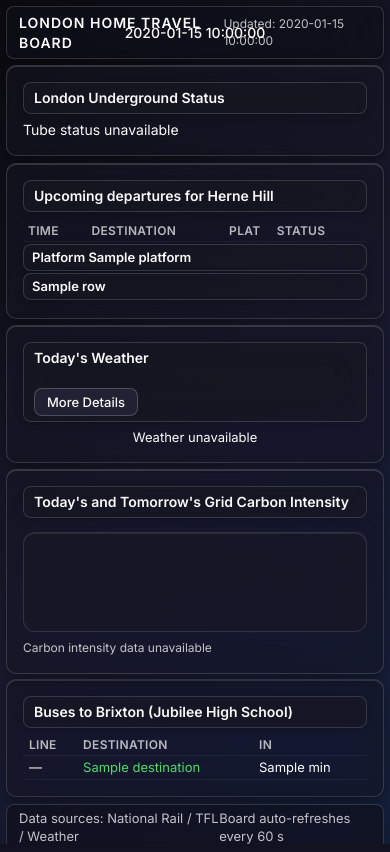
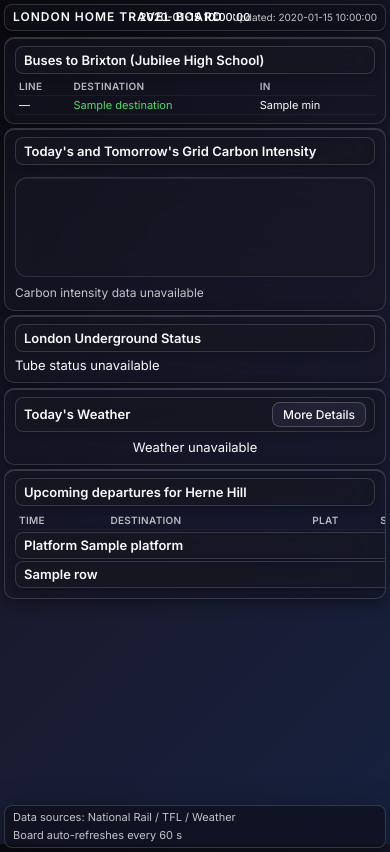
Before and after one commit to blu3skies/Departures_Board, a Flask app: template templates/index.html in a window 390 px wide. Run offline with Flask 3, Linux system fonts and the light colour scheme; the template is opened without the code that fills it: most values are stand-ins (such as "Sample title", 1, 10 or a date in 2020).

Commit message:
changes to styling to better suit phone

```diff
--- a/static/styles.css
+++ b/static/styles.css
@@ -871,8 +871,250 @@ body::after {
   flex-shrink: 0;
 }
 
-/* Responsive */
-@media (max-width: 768px) {
+/* Responsive - Mobile Phones Only (< 600px) */
+@media (max-width: 599px) {
+  body {
+    font-size: 13px;
+    height: auto;
+    min-height: 100vh;
+    overflow-y: auto;
+  }
+
+  .screen {
+    height: auto;
+    min-height: 100vh;
+    overflow-y: auto;
+    padding: 4px;
+  }
+
+  .layout {
+    display: flex;
+    flex-direction: column;
+    height: auto;
+    gap: 4px;
+  }
+
+  .tube-panel,
+  .bus-panel,
+  .train-panel {
+    min-height: auto;
+  }
+
+  /* Reorder sections for mobile: Bus, Carbon, Tube, Weather, Train */
+  .bus-panel {
+    order: 1;
+  }
+
+  .carbon-panel {
+    order: 2;
+  }
+
+  .tube-panel {
+    order: 3;
+  }
+
+  .weather-panel {
+    order: 4;
+  }
+
+  .train-panel {
+    order: 5;
+  }
+
+  .bottom-panels {
+    display: contents;
+  }
+
+  .train-panel {
+    overflow-x: auto;
+    -webkit-overflow-scrolling: touch;
+  }
+
+  .bottom-panels {
+    grid-column: 1;
+    grid-template-columns: 1fr;
+    gap: 4px;
+  }
+
+  .panel {
+    padding: 8px 10px;
+    min-height: auto;
+  }
+
+  .panel-title {
+    font-size: 13px;
+    padding: 4px 8px;
+    margin-bottom: 4px;
+    flex-direction: column;
+    align-items: flex-start;
+    gap: 6px;
+  }
+
+  /* Keep weather panel title as row layout */
+  .weather-panel .panel-title {
+    flex-direction: row;
+    align-items: center;
+    justify-content: space-between;
+  }
+
+  .weather-title-summary {
+    width: 100%;
+    text-align: left;
+    justify-content: flex-start;
+    font-size: 11px;
+  }
+
+  .panel-title .weather-more-details-btn {
+    margin-left: 0;
+    margin-top: 4px;
+    padding: 4px 10px;
+    font-size: 12px;
+  }
+
+  .weather-panel .panel-title .weather-more-details-btn {
+    margin-left: auto;
+    margin-top: 0;
+  }
+
+  /* Tube status - stack vertically on mobile */
+  .tube-row {
+    grid-template-columns: 100px 1fr auto;
+    gap: 6px;
+    padding: 3px 6px;
+    font-size: 12px;
+  }
+
+  .tube-name {
+    font-size: 12px;
+  }
+
+  .tube-status-text {
+    font-size: 12px;
+    padding-left: 8px;
+  }
+
+  .reason-toggle {
+    padding: 2px 6px;
+    font-size: 11px;
+  }
+
+  /* Train departures table - horizontal scroll */
+  .departures-table {
+    font-size: 12px;
+    min-width: 500px;
+  }
+
+  .departures-table th,
+  .departures-table td {
+    padding: 2px 4px;
+    font-size: 11px;
+  }
+
+  .departures-table th {
+    font-size: 10px;
+  }
+
+  /* Bus table */
+  .bus-table {
+    font-size: 12px;
+  }
+
+  .bus-table th,
+  .bus-table td {
+    padding: 2px 4px;
+    font-size: 11px;
+  }
+
+  .bus-table th {
+    font-size: 10px;
+  }
+
+  /* Weather grid - 2x2 grid on mobile */
+  .weather-grid {
+    grid-template-columns: repeat(2, 1fr);
+    gap: 3px;
+  }
+
+  .weather-column {
+    display: flex;
+    flex-direction: column;
+    gap: 3px;
+  }
+
+  .weather-seg {
+    padding: 4px 6px;
+  }
+
+  .seg-icon {
+    font-size: 20px;
+  }
+
+  .seg-title {
+    font-size: 11px;
+  }
+
+  .seg-line {
+    font-size: 10px;
+  }
+
+  /* Carbon chart */
+  .carbon-chart-wrapper {
+    height: 100px;
+    padding: 6px;
+    overflow-x: auto;
+    -webkit-overflow-scrolling: touch;
+  }
+
+  /* Header */
+  .header {
+    padding: 4px 8px;
+    font-size: 12px;
+    flex-wrap: wrap;
+    gap: 4px;
+  }
+
+  .title {
+    font-size: 12px;
+  }
+
+  .header-center {
+    font-size: 11px;
+  }
+
+  .panel-updated {
+    font-size: 10px;
+  }
+
+  /* Footer */
+  .footer {
+    padding: 4px 8px;
+    font-size: 11px;
+    flex-direction: column;
+    align-items: flex-start;
+    gap: 2px;
+  }
+
+  /* Modals */
+  .weather-modal-content,
+  .tube-modal-content {
+    width: 95%;
+    max-height: 85vh;
+  }
+
+  .forecast-table {
+    font-size: 10px;
+    min-width: 400px;
+  }
+
+  .forecast-table th,
+  .forecast-table td {
+    padding: 4px 3px;
+    font-size: 10px;
+  }
+}
+
+/* Responsive - Tablets and up (600px+) - Keep existing layout */
+@media (min-width: 600px) and (max-width: 768px) {
   .layout {
     grid-template-columns: 1fr;
     grid-template-rows: auto;
@@ -905,38 +1147,3 @@ body::after {
     overflow: hidden;
   }
 }
-
-@media (max-width: 480px) {
-  body {
-    font-size: 14px;
-  }
-
-  .panel {
-    padding: 16px;
-  }
-
-  .panel-title {
-    flex-direction: column;
-    align-items: flex-start;
-  }
-
-  .weather-title-summary {
-    width: 100%;
-    text-align: left;
-    justify-content: flex-start;
-  }
-
-  .panel-title .weather-more-details-btn {
-    margin-left: 0;
-    margin-top: 8px;
-  }
-
-  .forecast-table {
-    font-size: 11px;
-  }
-
-  .carbon-chart-wrapper {
-    height: 100px;
-    padding: 8px;
-  }
-}
```
Also changed, not shown: response.xml (+1 -2 lines), templates/index.html (+2 -25 lines).
